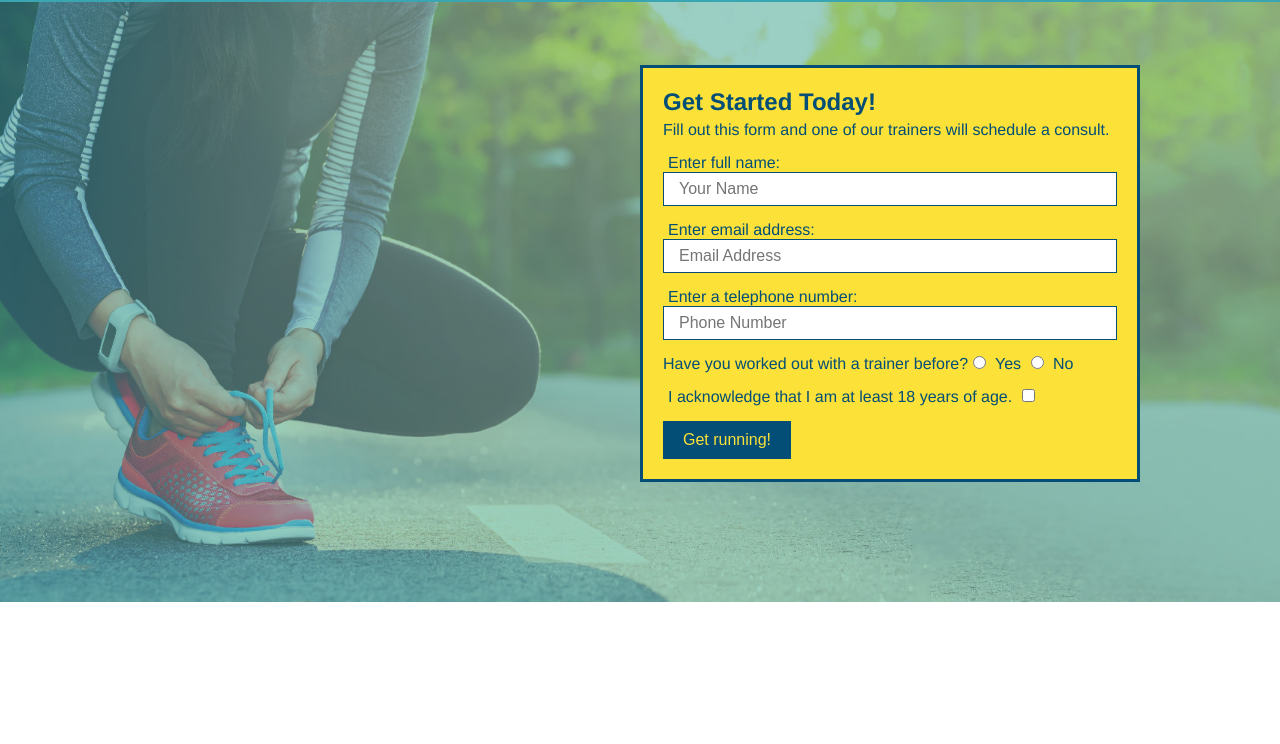
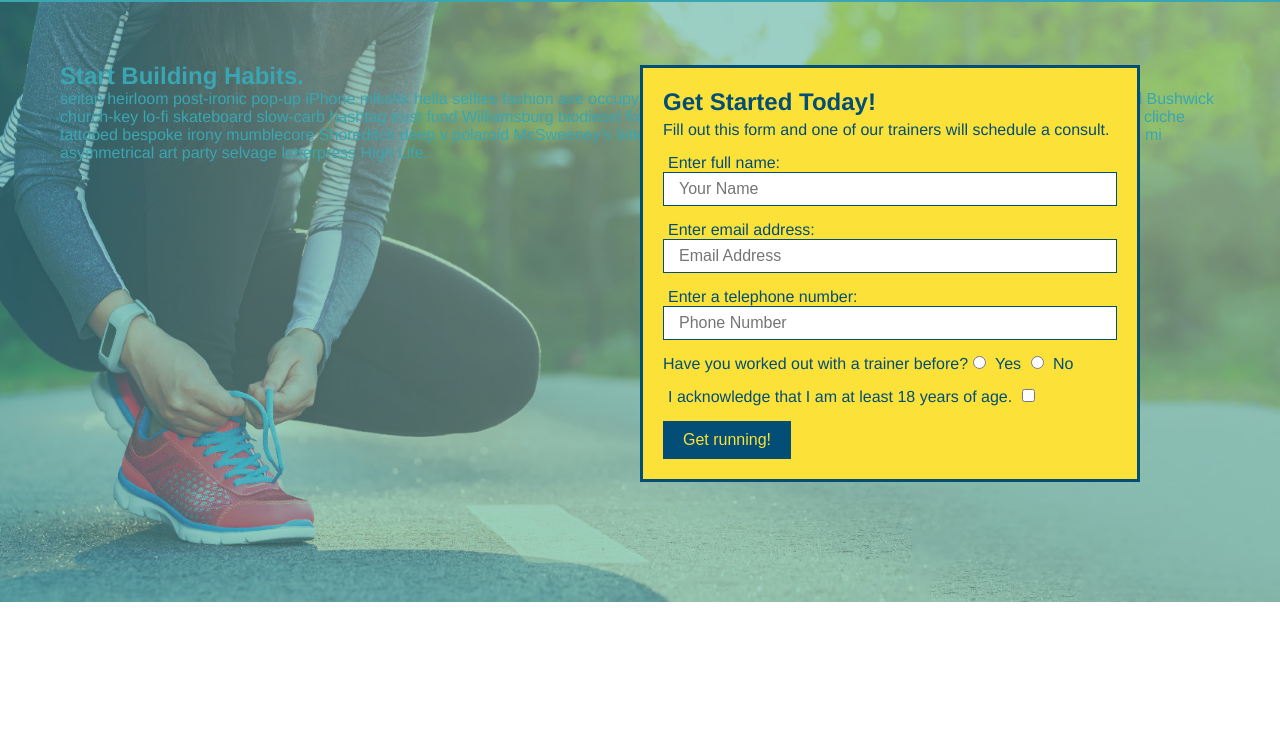
Before and after one commit to hunterD3CD/run-buddy, a plain HTML site: page index.html in a window 1280 px wide. Shown: the part 56-800 px from the top of the page. Drawn offline with Linux system fonts and the light colour scheme.

Commit message:
add content to hero

```diff
--- a/index.html
+++ b/index.html
@@ -31,6 +31,20 @@
 
     <!-- hero section -->
     <section class="hero">
+      <div class="hero-cta">
+        <h2>Start Building Habits.</h2>
+        <p>
+          seitan heirloom post-ironic pop-up iPhone mlkshk hella selfies fashion
+          axe occupy readymade put a bird on it messenger bag Wes Anderson
+          Schlitz plaid Bushwick church-key lo-fi skateboard slow-carb hashtag
+          trust fund Williamsburg biodiesel fixie farm-to-table 8-bit banjo XOXO
+          Banksy chillwave bicycle rights retro cliche tattooed bespoke irony
+          mumblecore Shoreditch deep v polaroid McSweeney's bitters cray
+          gentrify tofu Marfa you probably haven't heard of them yr banh mi
+          asymmetrical art party selvage letterpress High Life.
+        </p>
+      </div>
+
       <div class="hero-form">
         <h3>Get Started Today!</h3>
         <p>
```
